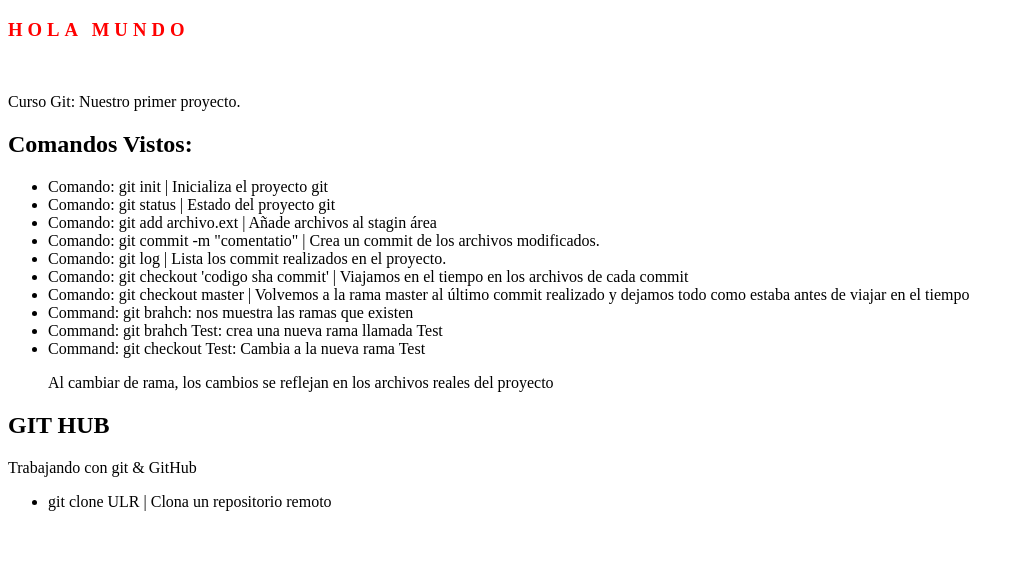
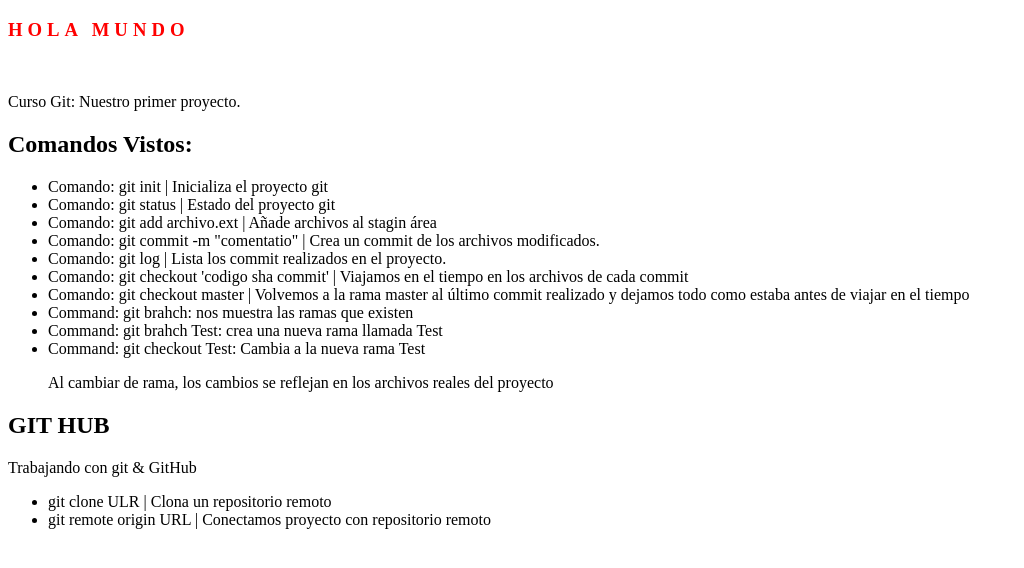
Before and after one commit to srubengt/gitfacilito, a plain HTML site: page index.html in a window 1280 px wide. Shown: the whole page, without its empty margins (0-1024 px from the left). Drawn offline with Linux system fonts and the light colour scheme.

Commit message:
Add comando git remote origin

```diff
--- a/index.html
+++ b/index.html
@@ -30,6 +30,7 @@
     <p>Trabajando con git & GitHub</p>
     <ul>
     	<li>git clone ULR | Clona un repositorio remoto</li>
+        <li>git remote origin URL | Conectamos proyecto con repositorio remoto</li>
     </ul>
 </body>
 </html>
```
